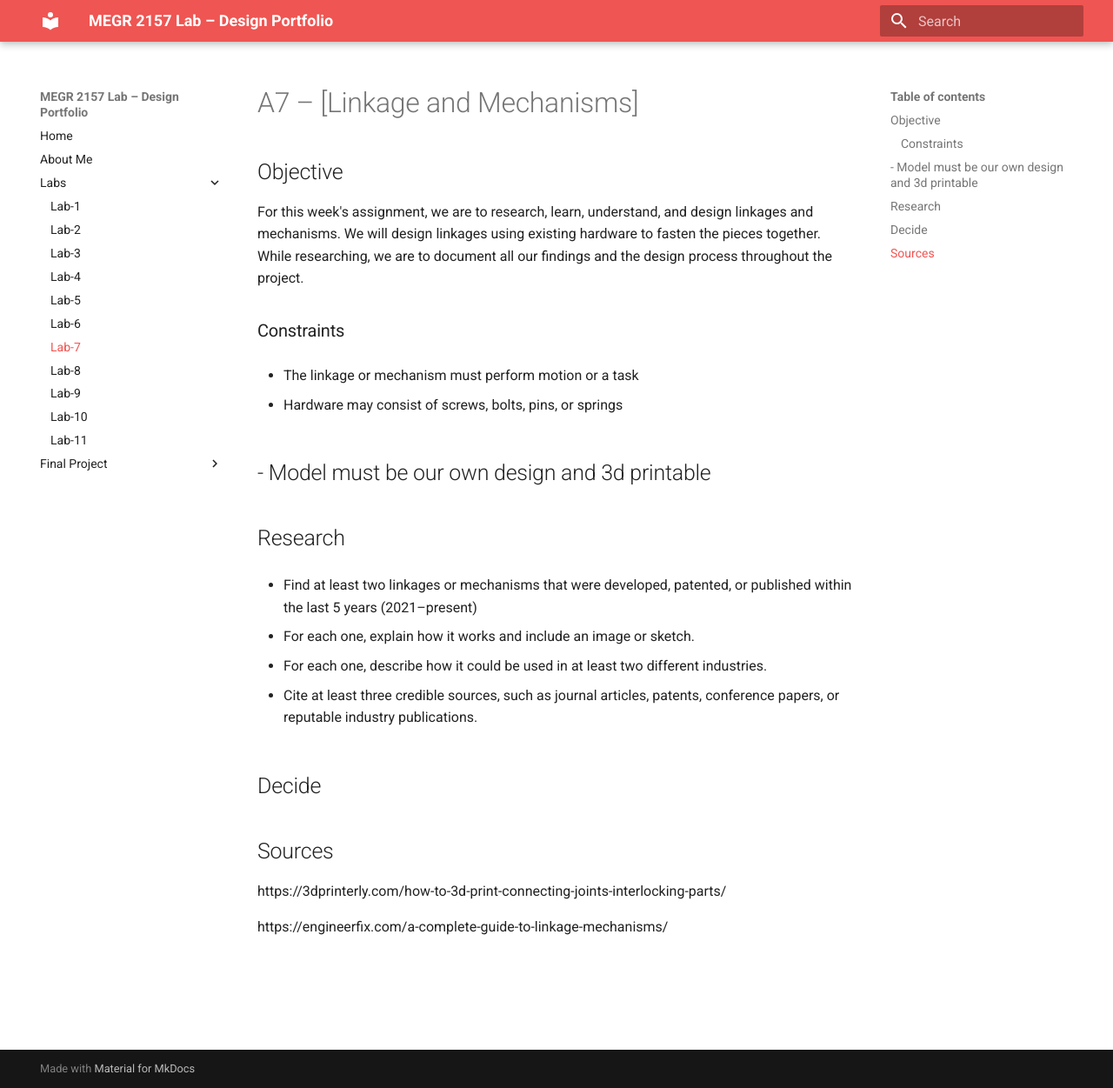
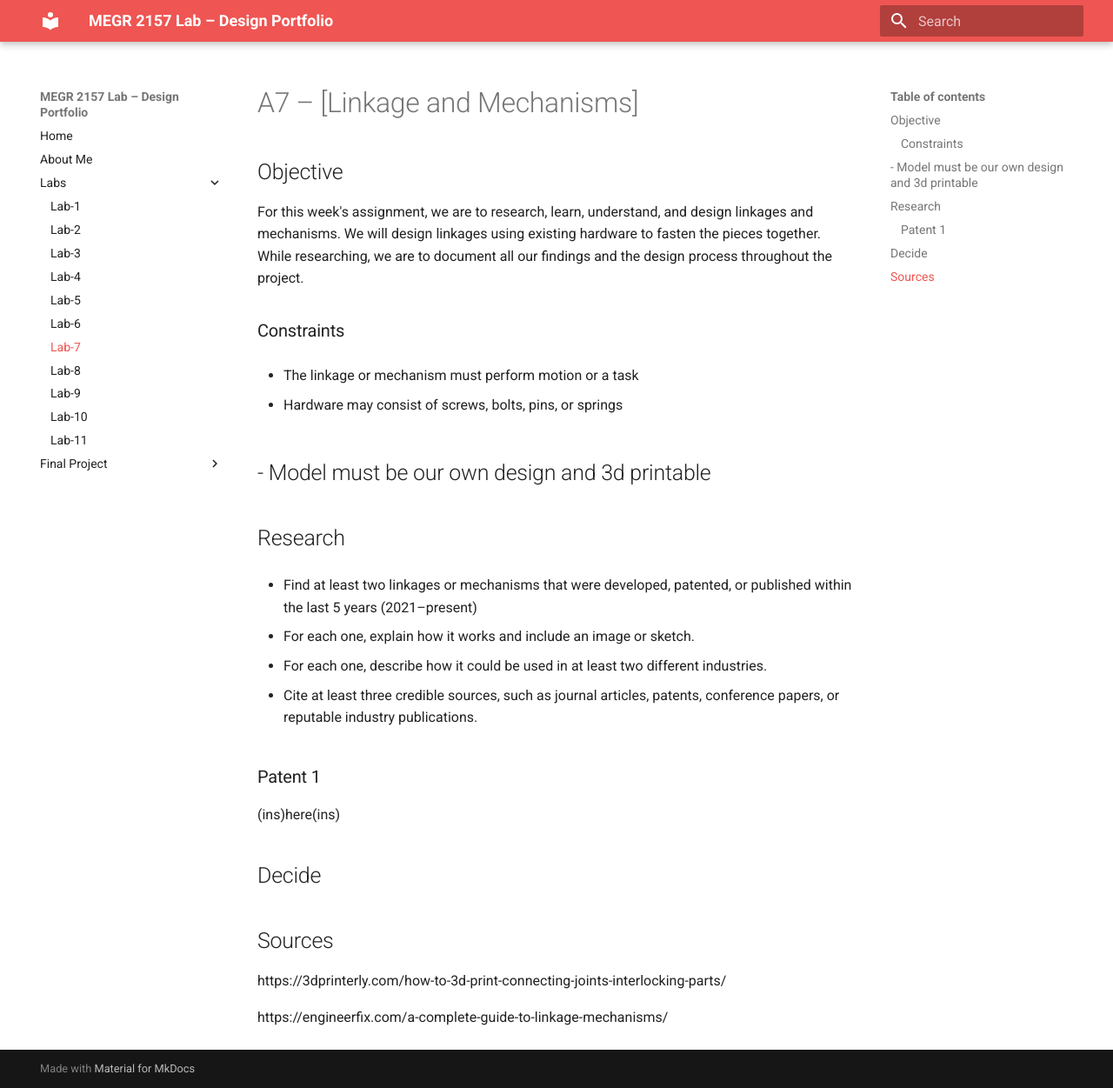
Before and after one commit to NathanZimmy/MEGR-2156-Lab, an MkDocs documentation site: the page built from docs/Labs/L07/index.md, in a window 1280 px wide and 1251 px high. Shown: the whole window at 87% size. Built offline with MkDocs 1.6.1 and Material for MkDocs 9.7.7, drawn with Linux system fonts in a browser that asks for light colours.

Commit message:
Update index.md

```diff
--- a/docs/Labs/L07/index.md
+++ b/docs/Labs/L07/index.md
@@ -19,6 +19,8 @@ For this week's assignment, we are to research, learn, understand, and design li
 
 - Cite at least three credible sources, such as journal articles, patents, conference papers, or reputable industry publications.
 
+### Patent 1
+(ins)here(ins)
 
 ## Decide
 
```
